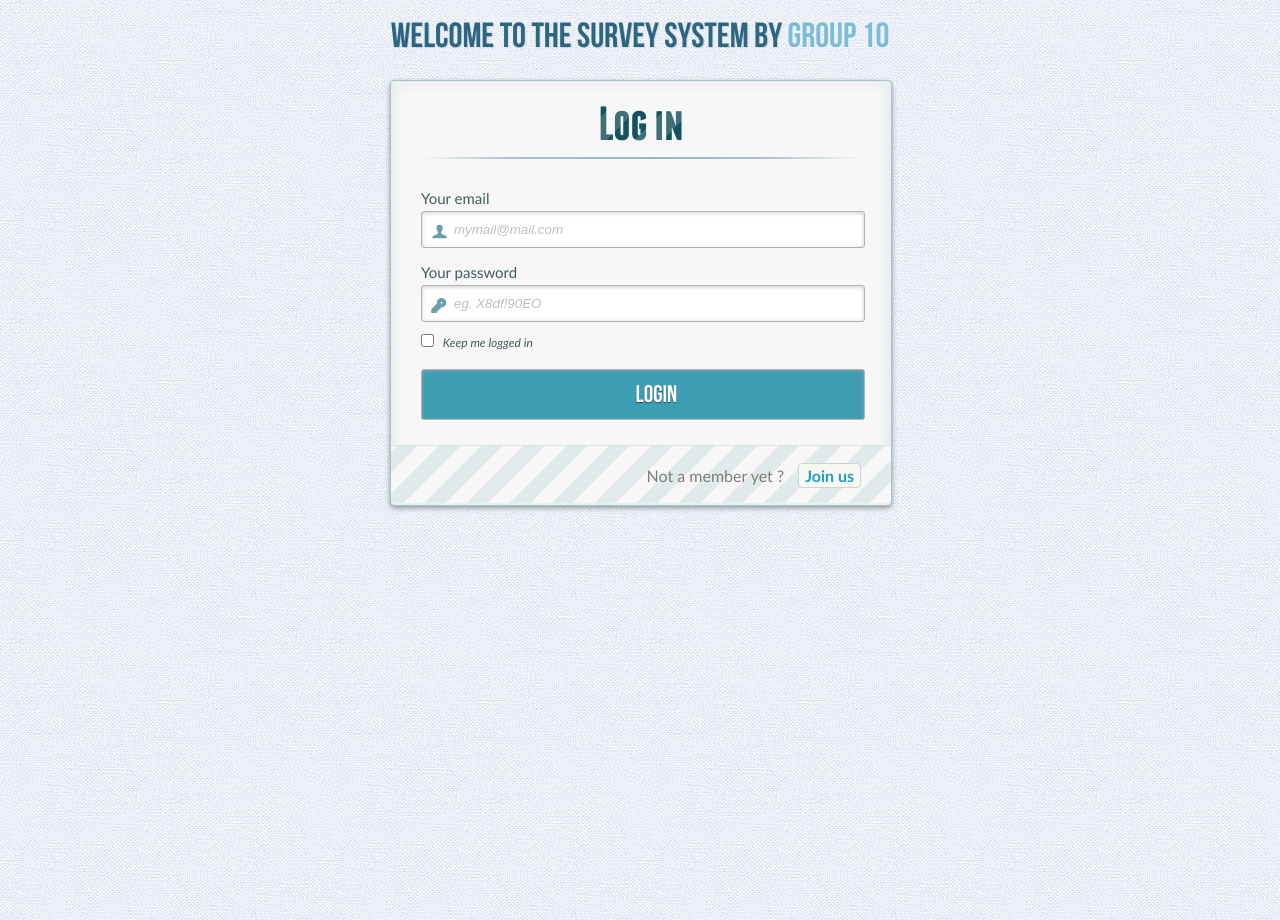
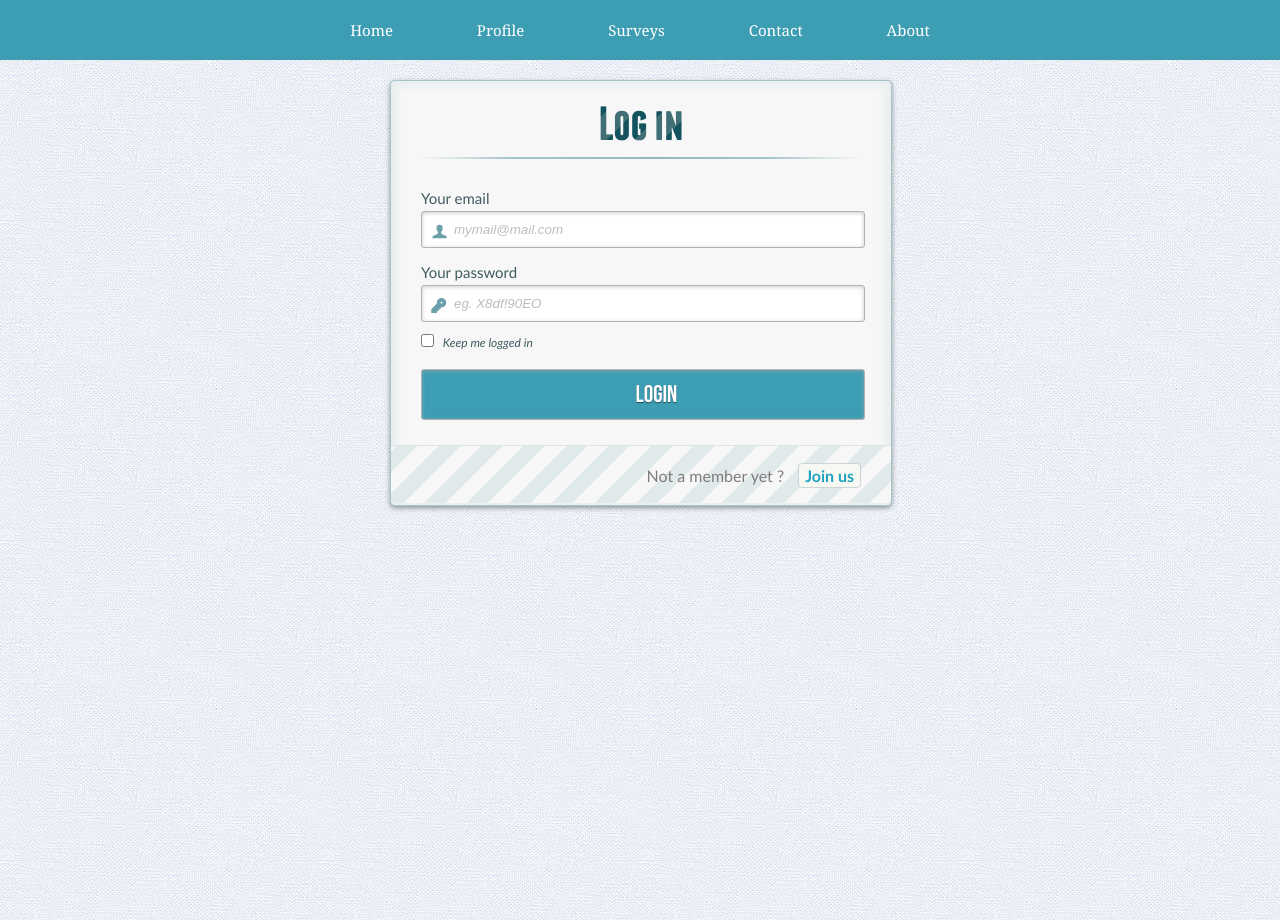
Before and after one commit to kajnet/databaserGruppe10, a plain HTML site: page LoginRegistrationForm/index.html in a window 1280 px wide. Drawn offline with Linux system fonts and the light colour scheme.

Commit message:
Added nav bar up top of the screen

```diff
--- a/LoginRegistrationForm/css/default.css
+++ b/LoginRegistrationForm/css/default.css
@@ -87,10 +87,45 @@ a{
 .container > header h1 span{
 	color: #7cbcd6;
 	text-shadow: 0px 1px 1px rgba(255,255,255,0.8);
-}*/
-/*.container > header h2{
+}
+.container > header h2{
 	font-size: 16px;
 	font-style: italic;
 	color: #2d6277;
 	text-shadow: 0px 1px 1px rgba(255,255,255,0.8);
 }
+
+/* navigation section */
+nav{
+  position: fixed;
+  top: 0px;
+  left: 0px;
+  margin: 0 auto;
+  width: 100%;
+  background-color: rgb(61, 157, 179);
+}
+
+nav ul{
+  list-style-type: none;
+  text-align: center;
+}
+
+nav ul li{
+  display: inline-block;
+  text-align: center;
+  padding: 20px;
+  height: 2%;
+}
+
+nav ul li a{
+  text-decoration: none;
+  color: white;
+  padding: 20px;
+}
+
+/* an underline appears at the bottom on hover of each link */
+nav ul li a:hover, nav ul li a:active{
+  border-bottom: 2px solid white;
+  padding-bottom: 8px;
+}
+/* end of navigation section*/
--- a/LoginRegistrationForm/index.html
+++ b/LoginRegistrationForm/index.html
@@ -23,10 +23,16 @@
               <h1>
                 Welcome to the Survey System by <span>Group 10</span>
               </h1>
-				<nav>
-
-				</nav>
             </header>
+            <nav>
+              <ul>
+                <li><a href="#">Home</a></li>
+                <li><a href="#">Profile</a></li>
+                <li><a href="#">Surveys</a></li>
+                <li><a href="#">Contact</a></li>
+                <li><a href="#">About</a></li>
+              </ul>
+          </nav>
             <section>
                 <div id="container_demo" >
                     <a class="hiddenanchor" id="toregister"></a>
```
